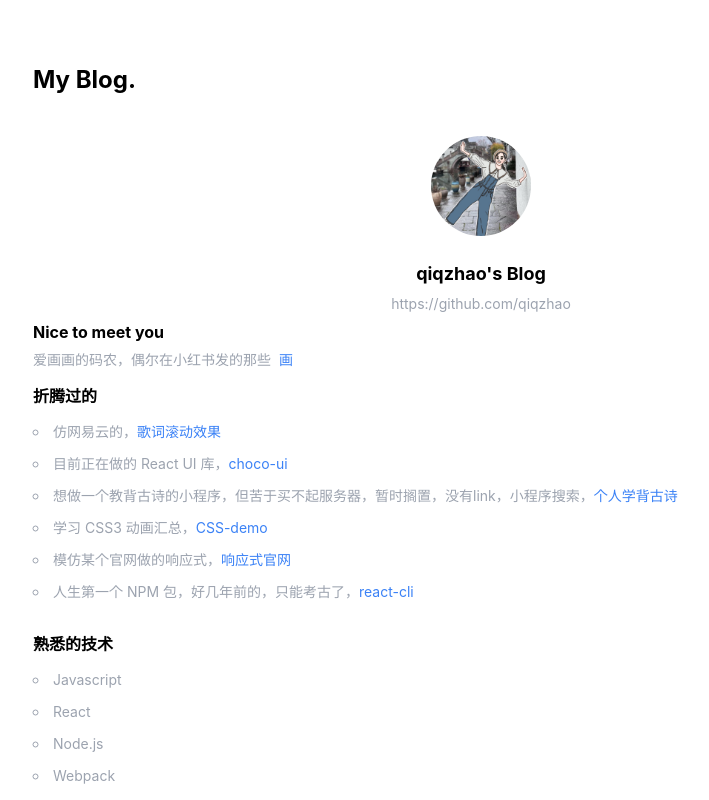
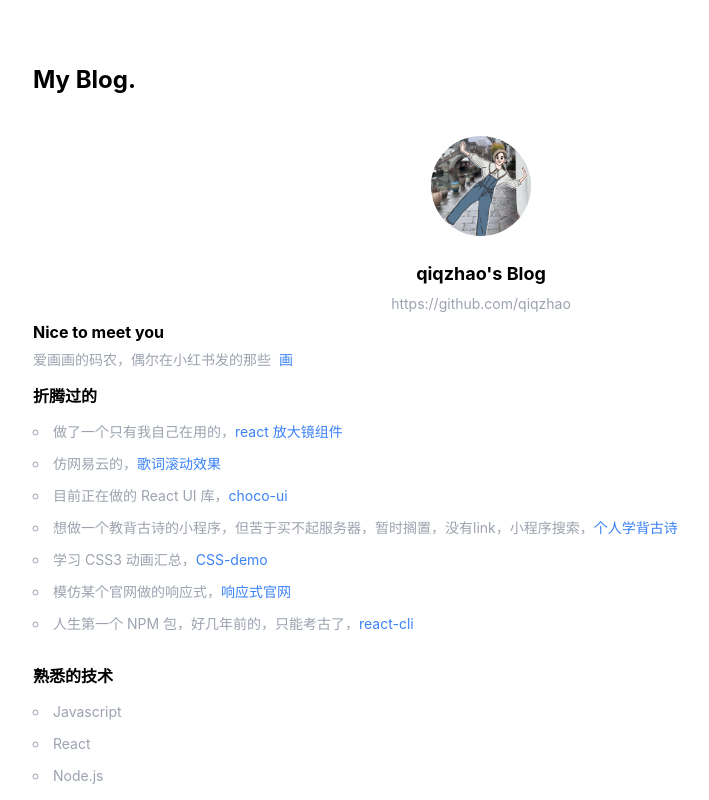
Before and after one commit to qiqzhao/qiqzhao.github.io, a Next.js app: page /about in a window 1280 px wide. Shown: the top 800 px of the page, without its empty margins (159-868 px from the left). Built offline with nearby package versions, Linux system fonts and the light colour scheme; a web font is replaced by a local one.

Commit message:
feat: update about

```diff
--- a/src/pages/about/index.tsx
+++ b/src/pages/about/index.tsx
@@ -45,6 +45,17 @@ const About: FC = () => {
       <div className="flex flex-col gap-4 text-gray-400 leading-10">
         <div>
           <SectionTitle>折腾过的</SectionTitle>
+
+          <Li>
+            做了一个只有我自己在用的，
+            <a
+              className="text-blue-500 hover:text-blue-700 "
+              href="https://www.npmjs.com/package/react-reading-glass"
+              target="__blank"
+            >
+              react 放大镜组件
+            </a>
+          </Li>
 
           <Li>
             仿网易云的，
```
